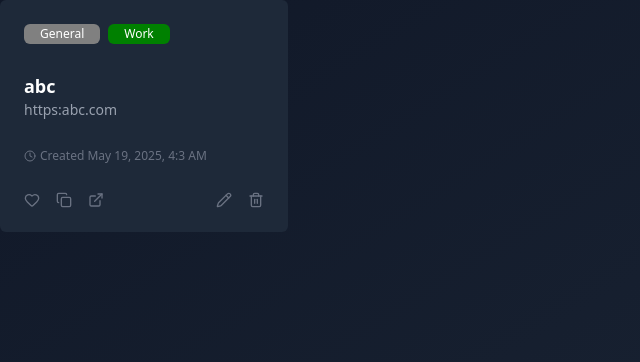
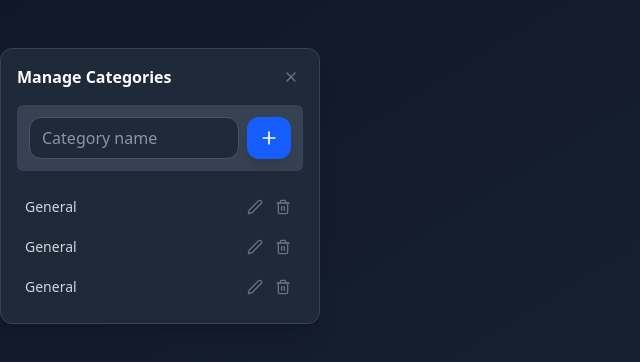
Before and after one commit to arafatmansuri/Bookmark-manager, a React (Vite) app in the folder client/: page / in a window 1280 px wide. Shown: the top 362 px of the page, without its empty margins (0-640 px from the left). Built offline with nearby package versions, Linux system fonts and the light colour scheme.

Commit message:
Add Manager Category Component and fix some other components

```diff
--- a/client/src/App.tsx
+++ b/client/src/App.tsx
@@ -1,17 +1,9 @@
-import { Bookmark } from "./components";
+import { ManageCategory } from "./components";
 
 function App() {
   return (
     <div className="text-black bg-gradient-to-br from-blue-50 to-indigo-100 dark dark:text-white dark:from-gray-900 dark:to-gray-800 w-screen min-h-screen">
-      <Bookmark
-        title="abc"
-        url="https:abc.com"
-        date={new Date}
-        category={[
-          { name: "General", color: "gray" },
-          { name: "Work", color: "green" },
-        ]}
-      />
+      <ManageCategory />
     </div>
   );
 }
--- a/client/src/components/Bookmark.tsx
+++ b/client/src/components/Bookmark.tsx
@@ -21,14 +21,14 @@ const monthName = {
   "12": "Dec",
 };
 export function Bookmark({ category, date, title, url }: BookmarkProps) {
-  const day = date.getDate();
   return (
-    <div className="flex flex-col gap-7 justify-center dark:bg-gray-800 rounded-md px-6 py-6 w-72">
+    <div className="flex flex-col gap-7 justify-center dark:bg-gray-800 rounded-md px-6 py-6 w-72 hover:-translate-y-1 transition-transform duration-300 delay-50 dark:border-gray-700 border border-gray-300">
+      <div>
         {category && (
-        <div className="flex gap-2">
+          <div className="flex gap-2 mb-4">
             {category.map((cat) => (
               <span
-              className={`px-4 py-0.5 rounded-md text-xs font-medium`}
+                className={`px-4 py-1 rounded-md text-xs font-medium`}
                 style={{ backgroundColor: `${cat.color}` }}
               >
                 {cat.name}
@@ -36,7 +36,6 @@ export function Bookmark({ category, date, title, url }: BookmarkProps) {
             ))}
           </div>
         )}
-      <div>
         <h1 className="text-lg font-semibold">{title}</h1>
         <h4 className="text-sm dark:text-gray-400 text-gray-500">{url}</h4>
       </div>
@@ -47,12 +46,12 @@ export function Bookmark({ category, date, title, url }: BookmarkProps) {
         {date.getHours() > 12 ? "PM" : "AM"}
       </span>
       <div className="flex justify-between items-center">
-        <div className="flex gap-4">
+        <div className="flex gap-4 in-hover:cursor-pointer">
           <Heart className="h-4 w-4 text-gray-500" />{" "}
           <Copy className="h-4 w-4 text-gray-500" />{" "}
           <ExternalLink className="h-4 w-4 text-gray-500" />
         </div>
-        <div className="flex gap-4">
+        <div className="flex gap-4 in-hover:cursor-pointer">
           <Pencil className="h-4 w-4 text-gray-500" />{" "}
           <Trash2 className="h-4 w-4 text-gray-500" />{" "}
         </div>
--- a/client/src/components/Button.tsx
+++ b/client/src/components/Button.tsx
@@ -5,24 +5,41 @@ interface ButtonProps {
   onClick?: () => void;
   startIcon?: React.ReactElement;
   endIcon?: React.ReactElement;
+  color?: string;
 }
 const variantClasses: { primary: string; secondary: string } = {
   primary: `bg-blue-600 hover:bg-blue-700 font-semibold`,
-  secondary: `dark:bg-gray-700 dark:hover:bg-gray-600 dark:text-gray-300 text-gray-700`,
+  secondary: `dark:bg-gray-700 dark:hover:bg-gray-600 dark:text-gray-300 text-gray-700 bg-gray- hover:bg-gray-200 border-transparent border-2 `,
 };
 const sizeClassess: { sm: string; md: string; lg: string } = {
-  sm: ``,
+  sm: `px-3 py-2 rounded-full text-sm font-medium focus:bg-blue-100 dark:focus:bg-blue-900 focus:text-blue-700 dark:focus:text-blue-300 focus:border-blue-300 dark:focus:border-blue-600`,
   md: `font-medium px-5 py-2`,
   lg: `w-full py-3 px-4`,
 };
 const commonClasses: string = `rounded-xl shadow-lg hover:shadow-xl cursor-pointer flex items-center justify-center gap-2 transition-all duration-200 `;
-export function Button({ text, variant, size, onClick,startIcon }: ButtonProps) {
+export function Button({
+  text,
+  variant,
+  size,
+  onClick,
+  startIcon,
+  color,
+  endIcon
+}: ButtonProps) {
   return (
     <button
       className={`${commonClasses} ${variantClasses[variant]} ${sizeClassess[size]}`}
       onClick={onClick}
     >
-      {startIcon}{text}
+      {color && (
+        <div
+          className={`w-3 h-3 rounded-full`}
+          style={{ backgroundColor: color }}
+        ></div>
+      )}{" "}
+      {startIcon}
+      {text}
+      {endIcon}
     </button>
   );
 }
--- a/client/src/components/Input.tsx
+++ b/client/src/components/Input.tsx
@@ -3,8 +3,11 @@ interface InputPorps {
   isLabel: boolean;
   labelText?: string;
   type: HTMLInputTypeAttribute;
-  startIcon: React.ReactElement;
+  startIcon?: React.ReactElement;
   placeholder?: string;
+  classes?: string;
+  isFull?: boolean;
+  width?: string;
 }
 export function Input({
   isLabel,
@@ -12,9 +15,12 @@ export function Input({
   type,
   placeholder,
   startIcon,
+  classes,
+  isFull = true,
+  width,
 }: InputPorps) {
   return (
-    <div className="w-full">
+    <div className={`${isFull ? "w-full" : width}`}>
       {isLabel && (
         <label
           htmlFor=""
@@ -28,9 +34,9 @@ export function Input({
         <input
           type={type}
           placeholder={placeholder}
-          className={`w-full border pl-10 pr-4 py-3 border-gray-300 dark:border-gray-600 rounded-xl
-                         bg-white dark:bg-gray-700 text-gray-900 dark:text-white
-                         focus:ring-2 focus:ring-blue-500 focus:border-blue-500 transition-all duration-200`}
+          className={`w-full border border-gray-300 dark:border-gray-600 rounded-xl bg-white text-gray-900 dark:text-white focus:ring-2 focus:ring-blue-500 focus:border-blue-500 transition-all duration-200 ${
+            classes ? classes : "pl-10 pr-4 py-3 dark:bg-gray-700"
+          }`}
         />
       </div>
     </div>
--- /dev/null
+++ b/client/src/components/ManageCategory.tsx
@@ -0,0 +1,75 @@
+import { Pen, Plus, Trash, Trash2, X } from "lucide-react";
+import { Button } from "./Button";
+import { Input } from "./Input";
+
+export const ManageCategory = () => {
+  return (
+    <div className="absolute top-12 bg-white dark:bg-gray-800 border border-gray-200 dark:border-gray-700 rounded-xl shadow-xl z-10 w-80 p-4 flex flex-col gap-4">
+      <div className="flex justify-between items-center">
+        <h3 className="font-semibold text-gray-900 dark:text-white">
+          Manage Categories
+        </h3>
+        <button className="p-1 hover:bg-gray-100 dark:hover:bg-gray-700 rounded cursor-pointer">
+          <X className="h-4 w-4 text-gray-400 dark:text-gray-500" />
+        </button>
+      </div>
+      <div className="flex p-3 gap-2 bg-gray-700 rounded-md">
+        <Input
+          type="text"
+          placeholder="Category name"
+          isLabel={false}
+          classes="py-2 px-3 dark:bg-gray-800"
+          isFull={false}
+          width="w-[85%]"
+        />
+        <Button
+          size="sm"
+          text=""
+          variant="primary"
+          startIcon={<Plus className="h-5 w-5" />}
+        />
+      </div>
+      <div className="flex flex-col gap-2 max-h-64 space-y-2 overflow-y-auto p-2">
+        <div className="flex justify-between items-center">
+          <span className="text-sm dark:text-gray-300 text-gray-700">
+            General
+          </span>
+          <div className="flex gap-1 items-center">
+            <button className="dark:text-gray-500 text-gray-400 cursor-pointer p-1">
+              <Pen className="w-4 h-4" />
+            </button>
+            <button className="dark:text-gray-500 text-gray-400 cursor-pointer p-1">
+              <Trash2 className="h-4 w-4" />
+            </button>
+          </div>
+        </div>
+        <div className="flex justify-between items-center">
+          <span className="text-sm dark:text-gray-300 text-gray-700">
+            General
+          </span>
+          <div className="flex gap-1 items-center">
+            <button className="dark:text-gray-500 text-gray-400 cursor-pointer p-1">
+              <Pen className="w-4 h-4" />
+            </button>
+            <button className="dark:text-gray-500 text-gray-400 cursor-pointer p-1">
+              <Trash2 className="h-4 w-4" />
+            </button>
+          </div>
+        </div>
+        <div className="flex justify-between items-center">
+          <span className="text-sm dark:text-gray-300 text-gray-700">
+            General
+          </span>
+          <div className="flex gap-1 items-center">
+            <button className="dark:text-gray-500 text-gray-400 cursor-pointer p-1">
+              <Pen className="w-4 h-4" />
+            </button>
+            <button className="dark:text-gray-500 text-gray-400 cursor-pointer p-1">
+              <Trash2 className="h-4 w-4" />
+            </button>
+          </div>
+        </div>
+      </div>
+    </div>
+  );
+};
```
Also changed, not shown: client/src/components/index.ts (+5 -4 lines). Lines whose indentation alone changed are shown as unchanged.
